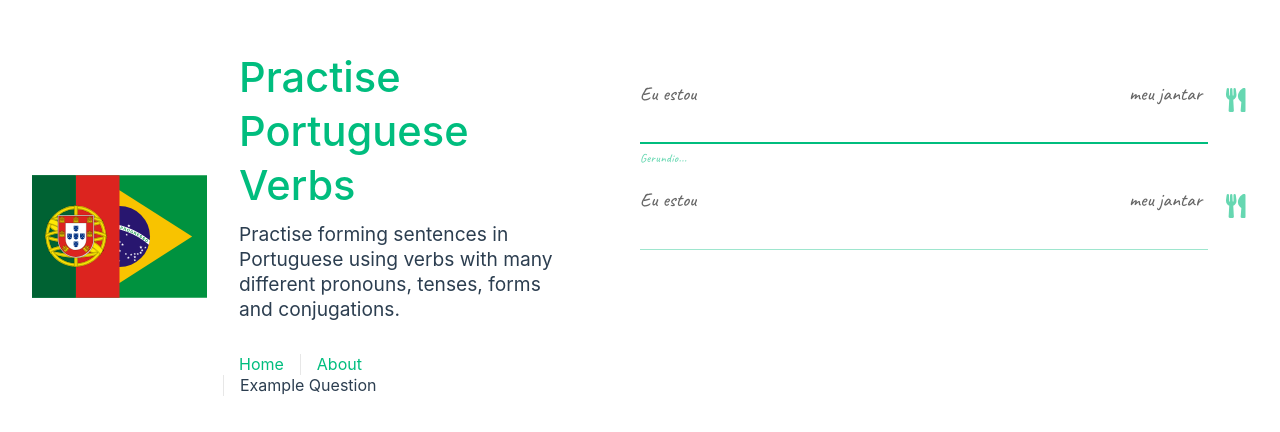
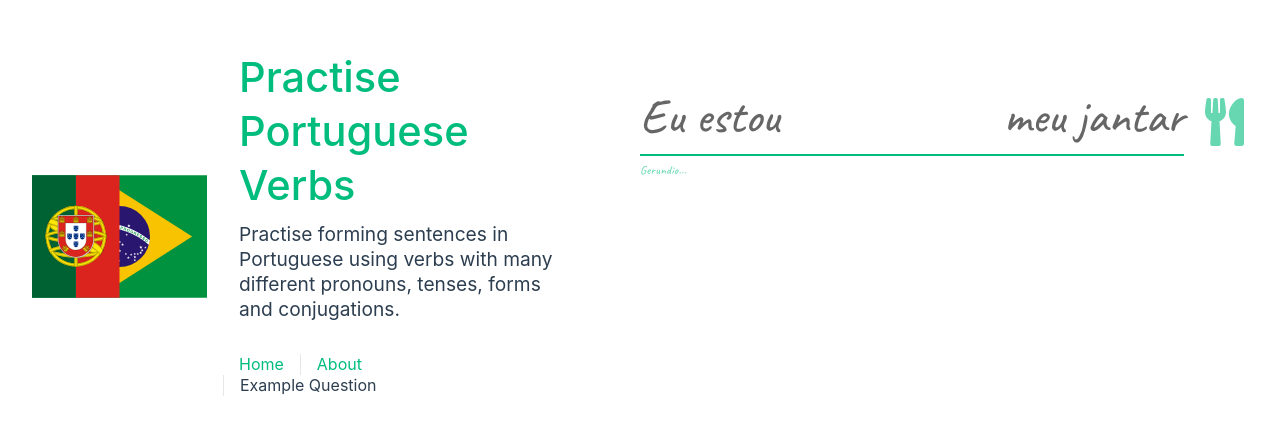
Before and after one commit to iantdwalker/PractisePortugueseVerbs, a Vue app: page /example in a window 1280 px wide. Shown: the part 164-596 px from the top of the page. Built offline with nearby package versions, Linux system fonts and the light colour scheme.

Commit message:
Removed the clearable button as it takes up valuable real estate and can cause confusion with geting a question right (as it shows a green cross!)

```diff
--- a/src/components/ExampleQuestion.vue
+++ b/src/components/ExampleQuestion.vue
@@ -2,30 +2,14 @@
   <div class="hand-written-font">
     <v-responsive class="mx-auto">
       <v-text-field
+        v-model="userInputValue"
+        @update:modelValue="onModelUpdated"
         :class="displayStyle"
         variant="underlined"
         color="hsla(160, 100%, 37%, 1)"
         :hint="hintText"
-        clearable
-        persistent-clear
-        clear-icon="fas fa-times"
+        persistent-hint
         autofocus
-        active
-        :prefix="exampleQuestionPrefix"
-        :suffix="exampleQuestionSuffix"
-        :rules="[rules.required]"
-        validate-on="blur"
-        :append-icon="questionIcon"
-      >
-      </v-text-field>
-      <v-text-field
-        :class="displayStyle"
-        variant="underlined"
-        color="hsla(160, 100%, 37%, 1)"
-        :hint="hintText"
-        clearable
-        persistent-clear
-        clear-icon="fas fa-times"
         active
         :prefix="exampleQuestionPrefix"
         :suffix="exampleQuestionSuffix"
@@ -40,31 +24,45 @@
 
 <script setup lang="ts">
 import { useDisplay } from "vuetify";
-import { computed } from "vue";
+import { computed, ref } from "vue";
 
 const { name } = useDisplay();
-const hintText = "Gerundio...";
 const exampleQuestionPrefix = "Eu estou";
 const exampleQuestionSuffix = "meu jantar";
 const correctAnswer = "comendo";
 const questionIcon = "fas fa-utensils";
 
 const displayStyle = computed(() => {
+  console.log("display style:" + name.value);
   switch (name.value) {
     case "xs":
-      return "center-text-input input-font-xs additional-text";
+      return "center-text-input question-font-size question-icon";
     case "sm":
-      return "center-text-input input-font-sm additional-text";
+      return "center-text-input question-font-size-sm question-icon-sm";
     case "md":
-      return "center-text-input input-font-md additional-text";
+      return "center-text-input question-font-size-md question-icon-md";
+    case "lg":
+    case "xl":
+    case "xxl":
+      return "center-text-input question-font-size-lgPlus question-icon-lgPlus";
   }
-  return "center-text-input input-font additional-text";
+  return undefined;
 });
 
 const rules = {
-  required: (value: string) =>
-    correctAnswer.startsWith(value) || value === correctAnswer || "Incorrecto!",
+  required: (value: string) => value === correctAnswer || "Incorrect!",
 };
+
+var userInputValue = ref("");
+var hintText = "Gerundio...";
+
+function onModelUpdated(value: string): void {
+  if (value === correctAnswer) {
+    hintText = "Correct!";
+  } else {
+    hintText = "Gerundio...";
+  }
+}
 </script>
 
 <style scoped lang="scss">
@@ -79,29 +77,52 @@ const rules = {
   text-align: center;
 }
 
-.input-font-xs :deep(input) {
+/* extra small - small to large phone */
+.question-font-size :deep(input),
+.question-font-size :deep(.v-text-field__prefix),
+.question-font-size :deep(.v-text-field__suffix) {
   font-size: 1.2em;
 }
 
-.input-font-sm :deep(input) {
-  font-size: 1.5em;
+.question-icon :deep(.v-icon) {
+  font-size: 1.2em;
+  padding-top: 15px;
 }
 
-.input-font-md :deep(input) {
+/* small - small to medium tablet */
+.question-font-size-sm :deep(input),
+.question-font-size-sm :deep(.v-text-field__prefix),
+.question-font-size-sm :deep(.v-text-field__suffix) {
   font-size: 2em;
 }
 
-.input-font :deep(input) {
+.question-icon-sm :deep(.v-icon) {
+  font-size: 2em;
+  padding-top: 25px;
+}
+
+/* medium - large tablet to laptop */
+.question-font-size-md :deep(input),
+.question-font-size-md :deep(.v-text-field__prefix),
+.question-font-size-md :deep(.v-text-field__suffix) {
   font-size: 2.5em;
 }
 
-.additional-text :deep(.v-text-field__prefix),
-:deep(.v-text-field__suffix) {
-  font-size: 1.2em;
+.question-icon-md :deep(.v-icon) {
+  font-size: 2.5em;
+  padding-top: 30px;
 }
 
-.additional-text :deep(.v-icon) {
-  padding-top: 15px;
+/* largePlus - Laptop to desktop, 1080p to 1440p desktop, 4k and ultra-wide */
+.question-font-size-lgPlus :deep(input),
+.question-font-size-lgPlus :deep(.v-text-field__prefix),
+.question-font-size-lgPlus :deep(.v-text-field__suffix) {
+  font-size: 3em;
+}
+
+.question-icon-lgPlus :deep(.v-icon) {
+  font-size: 3em;
+  padding-top: 35px;
 }
 
 // not currently doing anything:
```
